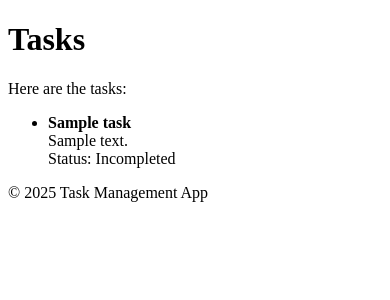
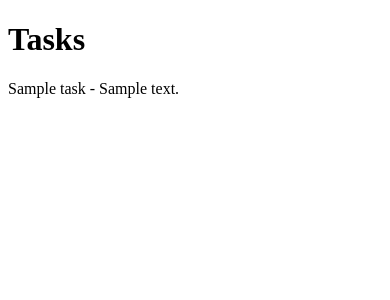
Before and after one commit to AkohMicheal/AkohFlow, a Flask app: template templates/tasks.html in a window 390 px wide. Shown: the top 300 px of the page. Run offline with Flask 3, Linux system fonts and the light colour scheme; the template is opened without the code that fills it: most values are stand-ins (such as "Sample title", 1, 10 or a date in 2020); parts of the project's set-up code (start-up, migrations or seed data) failed here and were passed over.

```diff
--- a/app.py
+++ b/app.py
@@ -32,7 +32,6 @@ if __name__ == '__main__':
 
 from flask import Flask, render_template
 from flask_sqlalchemy import SQLAlchemy
-import os
 # This imports the Flask class from the flask module and creates an instance of it.
 app = Flask(__name__)
 # This sets up a basic Flask application.
--- a/templates/layout.html
+++ b/templates/layout.html
@@ -4,16 +4,9 @@
     <meta charset="UTF-8">
     <meta name="viewport" content="width=device-width, initial-scale=1.0">
     <title>Task Management App</title>
-    <link rel="stylesheet" href="{{ url_for('static', filename='styles.css') }}">
-    <link rel="stylesheet" href="https://cdnjs.cloudflare.com/ajax/libs/font-awesome/6.0.0-beta3/css/all.min.css">
 </head>
 <body>
-    <div class="container">
-        {% block content %}
-        {% endblock %}
-    </div>
-    <footer>
-        <p>&copy; 2025 Task Management App</p>
-    </footer>
+    {% block content %}
+    {% endblock %}
 </body>
 </html>
--- a/templates/tasks.html
+++ b/templates/tasks.html
@@ -1,23 +1,8 @@
-{%extends "layout.html"%}
+{% extends "layout.html" %}
 
-{%block content%}
-<h1>Tasks</h1>
-<p>Here are the tasks:</p>
-<!-- Displays a list of tasks from the database -->
-<ul>
+{% block content %}
+    <h1>Tasks</h1>
     {% for task in tasks %}
-        <li>
-            <strong>{{ task.title }}
-            </strong><br>
-            {{ task.description }}
-            <br>
-            {% if task.completed %}
-                <span>Status: Completed</span>
-            {% else %}
-                <span>Status: Incompleted</span>
-            {% endif %}
-        </li>
+        <p>{{ task.title }} - {{ task.description }}</p>
     {% endfor %}
-</ul>
-<!--Displays task from the database-->
-{%endblock%}
+{% endblock %}
```
